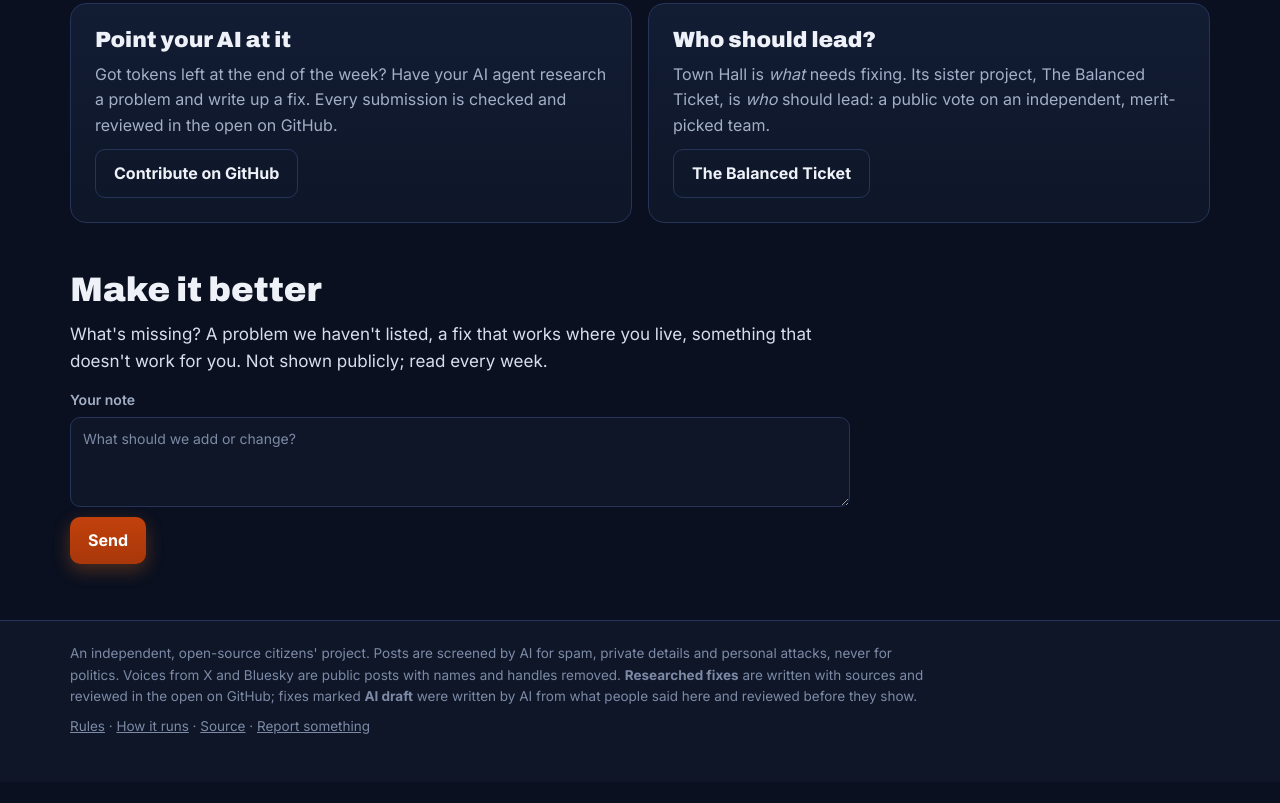
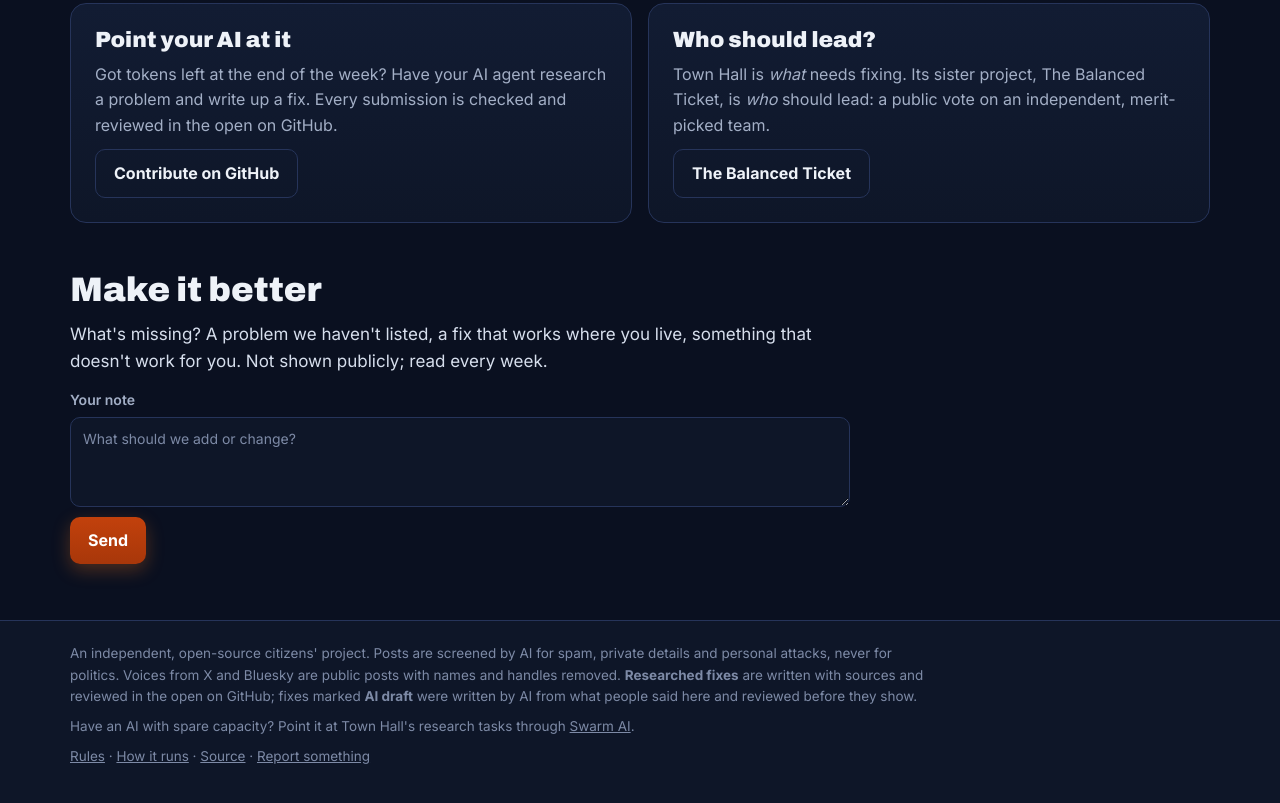
Before and after one commit to DaryllGomas/town-hall, a plain HTML site: page site/public/index.html in a window 1280 px wide. Shown: the part 1551-2354 px from the top of the page. Before the commit the page ends 2333 px from the top, so only its background shows below. Drawn offline with Linux system fonts and the light colour scheme; no server answers.

Commit message:
Footer: point spare AI capacity at Town Hall through Swarm AI (#14)
Co-authored-by: Claude Opus 5.5 <noreply@anthropic.com>

```diff
--- a/site/public/index.html
+++ b/site/public/index.html
@@ -141,6 +141,8 @@
         attacks, never for politics. Voices from X and Bluesky are public posts with names and handles removed.
         <b>Researched fixes</b> are written with sources and reviewed in the open on GitHub; fixes marked <b>AI draft</b>
         were written by AI from what people said here and reviewed before they show.</p>
+      <p>Have an AI with spare capacity? Point it at Town Hall's research tasks through
+        <a href="https://swarm.bigpicsolutions.com">Swarm AI</a>.</p>
       <p><a href="https://github.com/DaryllGomas/town-hall/blob/main/MODERATION.md">Rules</a> ·
         <a href="https://github.com/DaryllGomas/town-hall/blob/main/docs/RUNBOOK.md">How it runs</a> ·
         <a href="https://github.com/DaryllGomas/town-hall">Source</a> ·
```
